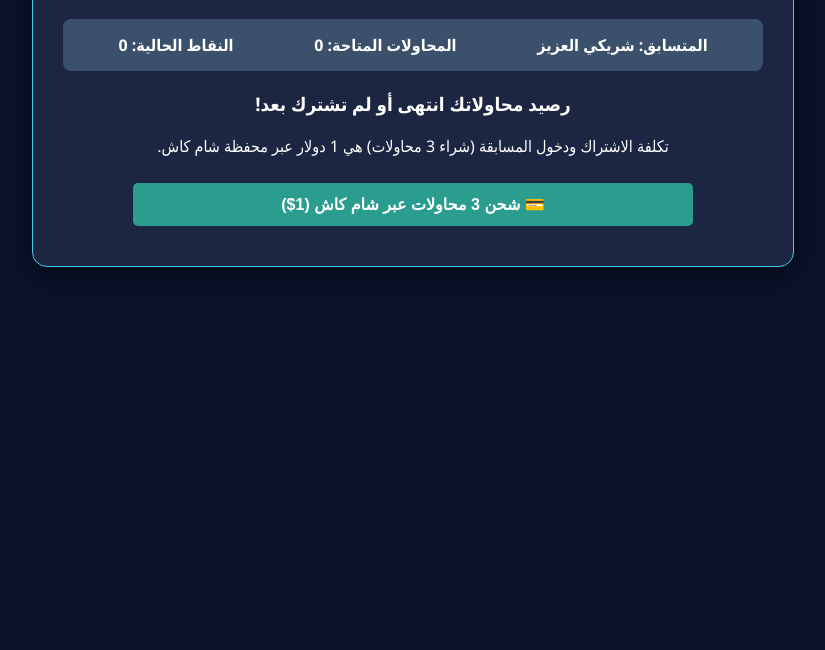
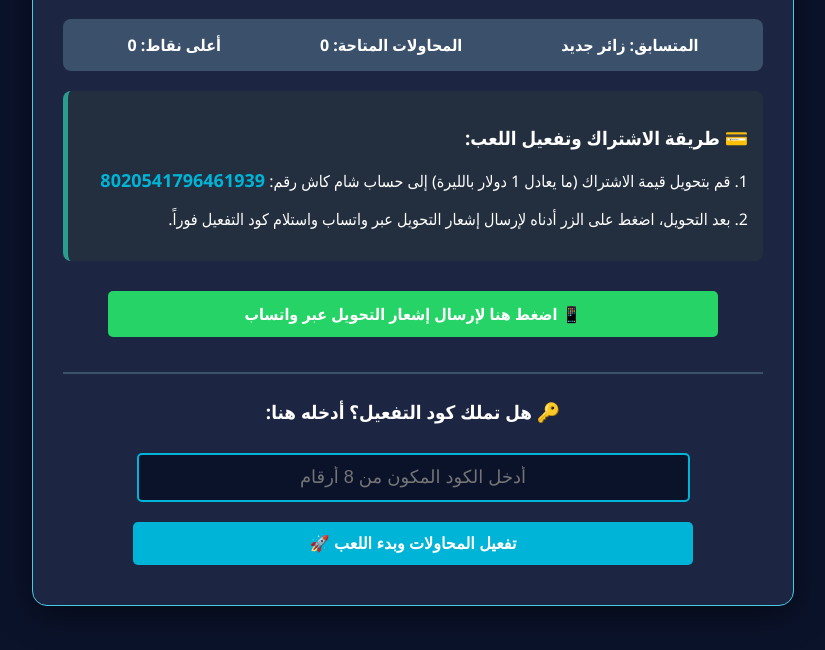
Before and after one commit to hamadismkoo1980-hue/million-quiz-2026, a plain HTML site: page index.html in a window 1280 px wide. Shown: the part 156-806 px from the top of the page, without its empty margins (227-1052 px from the left). Drawn offline with Linux system fonts and the light colour scheme.

Commit message:
Update title and improve payment instructions

```diff
--- a/index.html
+++ b/index.html
@@ -2,17 +2,19 @@
 <html lang="ar" dir="rtl">
 <head>
     <meta charset="UTF-8">
-    <title>نظام مسابقات المحترفين الذكي</title>
+    <title>مسابقة المليون الاحترافية - نظام التفعيل</title>
     <style>
         body { font-family: 'Segoe UI', Tahoma, Geneva, Verdana, sans-serif; background: #0b132b; color: #ffffff; text-align: center; padding: 20px; }
         .container { background: #1c2541; max-width: 700px; margin: 30px auto; padding: 30px; border-radius: 15px; box-shadow: 0 8px 32px rgba(0,0,0,0.5); border: 1px solid #48cae4; }
         .profile-box { background: #3a506b; padding: 15px; border-radius: 8px; margin-bottom: 20px; display: flex; justify-content: space-around; font-weight: bold; }
-        .btn { background: #00b4d8; color: white; border: none; padding: 12px 25px; margin: 10px; cursor: pointer; border-radius: 5px; font-size: 16px; font-weight: bold; transition: 0.3s; width: 80%; }
+        .btn { background: #00b4d8; color: white; border: none; padding: 12px 25px; margin: 10px; cursor: pointer; border-radius: 5px; font-size: 16px; font-weight: bold; transition: 0.3s; width: 80%; text-decoration: none; display: inline-block; }
         .btn:hover { background: #90e0ef; color: #0b132b; }
-        .btn-pay { background: #2a9d8f; }
-        .btn-pay:hover { background: #e76f51; }
+        .btn-whatsapp { background: #25D366; }
+        .btn-whatsapp:hover { background: #1ebd58; color: white; }
+        .input-code { padding: 12px; width: 75%; font-size: 18px; text-align: center; border-radius: 5px; border: 2px solid #00b4d8; margin: 10px 0; background: #0b132b; color: white; }
         #timer { font-size: 28px; color: #ff4d6d; font-weight: bold; margin: 15px 0; }
         .hidden { display: none; }
+        .payment-info { background: #232f3e; padding: 15px; border-radius: 8px; border-left: 5px solid #2a9d8f; text-align: right; margin-bottom: 20px; }
     </style>
 </head>
 <body>
@@ -20,18 +22,28 @@
 <div class="container">
     <h1>🏆 مسابقة المليون الرقمية 🏆</h1>
 
-    <!-- قسم حساب المستخدم والمحفظة -->
     <div class="profile-box">
-        <div>المتسابق: <span id="username-display">شريكي العزيز</span></div>
+        <div>المتسابق: <span id="username-display">زائر جديد</span></div>
         <div>المحاولات المتاحة: <span id="attempts-display">0</span></div>
-        <div>النقاط الحالية: <span id="score-display">0</span></div>
+        <div>أعلى نقاط: <span id="score-display">0</span></div>
     </div>
 
-    <!-- شاشة الدفع وشراء المحاولات -->
+    <!-- شاشة الدفع اليدوي وإدخال الكود -->
     <div id="payment-screen">
-        <h3>رصيد محاولاتك انتهى أو لم تشترك بعد!</h3>
-        <p>تكلفة الاشتراك ودخول المسابقة (شراء 3 محاولات) هي 1 دولار عبر محفظة شام كاش.</p>
-        <button class="btn btn-pay" onclick="simulateShamCashPayment()">💳 شحن 3 محاولات عبر شام كاش (1$)</button>
+        <div class="payment-info">
+            <h3>💳 طريقة الاشتراك وتفعيل اللعب:</h3>
+            <p>1. قم بتحويل قيمة الاشتراك (ما يعادل 1 دولار بالليرة) إلى حساب شام كاش رقم: <strong style="color: #00b4d8; font-size: 18px;">8020541796461939</strong></p>
+            <p>2. بعد التحويل، اضغط على الزر أدناه لإرسال إشعار التحويل عبر واتساب واستلام كود التفعيل فوراً.</p>
+        </div>
+
+        <!-- زر التحويل التلقائي للواتساب الخاص بك -->
+        <a href="https://wa.meً%20شريكي%20لقد%20قمت%20بالتحويل%20عبر%20شام%20كاش%20أريد%20كود%20تفعيل%20المسابقة" target="_blank" class="btn btn-whatsapp">📱 اضغط هنا لإرسال إشعار التحويل عبر واتساب</a>
+
+        <hr style="border: 0.5px solid #3a506b; margin: 25px 0;">
+
+        <h3>🔑 هل تملك كود التفعيل؟ أدخله هنا:</h3>
+        <input type="text" id="voucher-input" class="input-code" placeholder="أدخل الكود المكون من 8 أرقام">
+        <button class="btn" onclick="validateVoucher()">تفعيل المحاولات وبدء اللعب 🚀</button>
     </div>
 
     <!-- شاشة اللعبة والأسئلة -->
@@ -43,28 +55,21 @@
 </div>
 
 <script>
-    // محاكاة قاعدة بيانات السيرفر (Database)
-    let userDatabase = {
-        username: "شريكي المحترم",
-        availableAttempts: 0,
-        highScore: 0
-    };
+    let userDatabase = { availableAttempts: 0, highScore: 0 };
 
-    // بنك أسئلة ضخم وموزع الصعوبة لمنع التكرار والغش
+    // قائمة الأكواد الصالحة للتفعيل لتعطيها للمشتركين بعد الدفع
+    const validVouchers = ["SHAM1122", "QUIZ2026", "WINNER77", "GOLD9988", "PRO9911"];
+
     const megaQuestionBank = [
         { q: "ما هو العنصر الكيميائي الأكثر وفرة في الكون؟", options: ["الأكسجين", "الهيدروجين", "النيتروجين", "الكربون"], correct: "الهيدروجين" },
         { q: "كم دقيقة تستغرق الشمس لتصل أشعتها إلى الأرض؟", options: ["8 دقائق", "5 دقائق", "12 دقيقة", "1 دقيقة"], correct: "8 دقائق" },
-        { q: "ما هي العملة الرسمية الافتراضية المعتمدة في عقود الأتمتة؟", options: ["الدولار الرقمي", "USDT", "الريال الإلكتروني", "اليورو"], correct: "USDT" },
         { q: "أي مدينة سورية تُلقب بالشهباء؟", options: ["دمشق", "حمص", "حلب", "حماة"], correct: "حلب" },
-        { q: "ما هو أسرع كوكب يدور حول الشمس؟", options: ["المريخ", "عطارد", "الزهرة", "المشتري"], correct: "عطارد" }
+        { q: "ما هو أسرع كوكب يدور حول الشمس؟", options: ["المريخ", "عطارد", "الزهرة", "المشتري"], correct: "عطارد" },
+        { q: "ما هي عاصمة سوريا الاقتصادية؟", options: ["دمشق", "حمص", "حلب", "اللاذقية"], correct: "حلب" }
     ];
 
-    let currentQuestion;
-    let timerInterval;
-    let timeLeft = 10;
-    let sessionScore = 0;
+    let currentQuestion; let timerInterval; let timeLeft = 10; let sessionScore = 0;
 
-    // تحديث البيانات على الشاشة
     function updateUI() {
         document.getElementById("attempts-display").innerText = userDatabase.availableAttempts;
         document.getElementById("score-display").innerText = userDatabase.highScore;
@@ -78,27 +83,31 @@
         }
     }
 
-    // محاكاة عملية الدفع من حساب شام كاش الخاص بك
-    function simulateShamCashPayment() {
-        alert("جاري الاتصال ببوابة شام كاش للحساب الخاص بك...\nتم خصم 1$ بنجاح وتحويلها لحسابك كمالك للموقع!");
-        userDatabase.availableAttempts += 3; // إضافة 3 محاولات للمتسابق
-        updateUI();
-        startNewAttempt();
+    function validateVoucher() {
+        const inputCode = document.getElementById("voucher-input").value.trim().toUpperCase();
+
+        if (validVouchers.includes(inputCode)) {
+            alert("تم التفعيل بنجاح! تم إضافة 3 محاولات لحسابك.");
+            userDatabase.availableAttempts += 3;
+
+            // إزالة الكود مؤقتاً لضمان عدم استخدامه مجدداً في نفس الجلسة
+            const index = validVouchers.indexOf(inputCode);
+            if (index > -1) { validVouchers.splice(index, 1); }
+
+            updateUI();
+            startNewAttempt();
+        } else {
+            alert("كود خاطئ أو تم استخدامه مسبقاً! يرجى التحقق أو التواصل مع الدعم.");
+        }
     }
 
-    // بدء محاولة جديدة
-    function startNewAttempt() {
-        sessionScore = 0;
-        nextQuestion();
-    }
+    function startNewAttempt() { sessionScore = 0; nextQuestion(); }
 
-    // سحب سؤال عشوائي وتفعيل مؤقت الـ 10 ثوانٍ الصارم لمنع الغش
     function nextQuestion() {
         clearInterval(timerInterval);
         timeLeft = 10;
         document.getElementById("timer").innerText = `الوقت المتبقي: ${timeLeft}`;
 
-        // سحب عشوائي تماماً من بنك الأسئلة
         const randomIndex = Math.floor(Math.random() * megaQuestionBank.length);
         currentQuestion = megaQuestionBank[randomIndex];
 
@@ -114,7 +123,6 @@
             optionsBox.appendChild(btn);
         });
 
-        // مؤقت سريع جداً لمنع فتح متصفح آخر والبحث
         timerInterval = setInterval(() => {
             timeLeft--;
             document.getElementById("timer").innerText = `الوقت المتبقي: ${timeLeft}`;
@@ -125,30 +133,25 @@
         }, 1000);
     }
 
-    // التحقق من الإجابة
     function checkAnswer(selectedOption) {
         clearInterval(timerInterval);
         if (selectedOption === currentQuestion.correct) {
-            sessionScore += 10; // إضافة نقاط
-            if(sessionScore > userDatabase.highScore) {
-                userDatabase.highScore = sessionScore;
-            }
+            sessionScore += 10;
+            if(sessionScore > userDatabase.highScore) { userDatabase.highScore = sessionScore; }
             alert("إجابة صحيحة! أحسنت.");
             updateUI();
             nextQuestion();
         } else {
-            handleLoss("إجابة خاطئة! حاول مجدداً.");
+            handleLoss("إجابة خاطئة! خرجت من المحاولة.");
         }
     }
 
-    // التعامل مع الخسارة وخصم المحاولة
     function handleLoss(message) {
         alert(message);
         userDatabase.availableAttempts--;
         updateUI();
     }
 
-    // تشغيل النظام عند فتح الصفحة
     updateUI();
 </script>
 </body>
```
